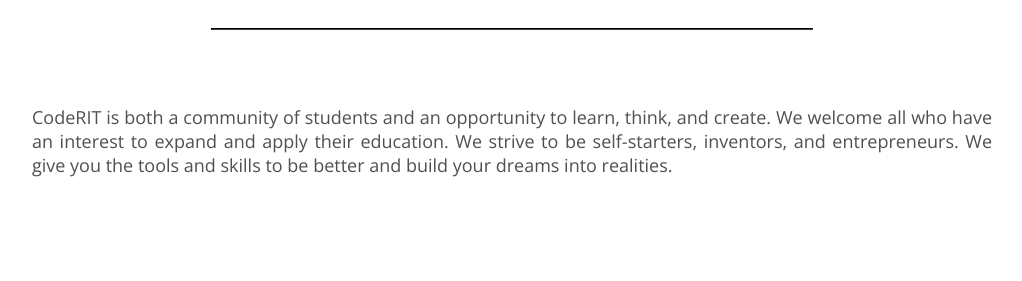
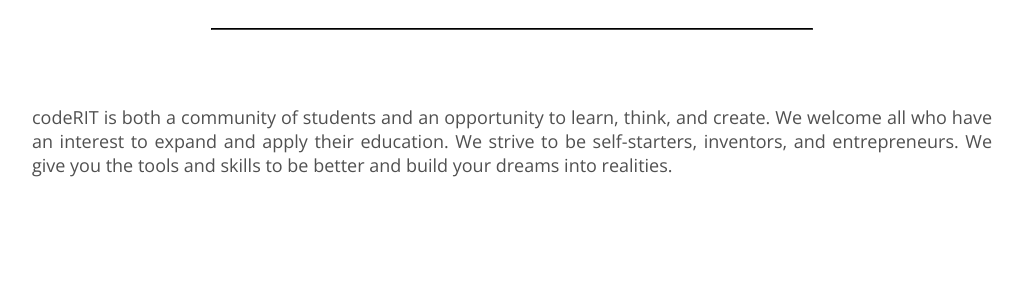
Before and after one commit to codeRIT/coderit.github.io, a Jekyll site: the page built from index.html, in a window 1280 px wide and 900 px high, scrolled down 1352 px, cut to the strip 155-436 px from the top of the window. Shown: the whole strip, without its empty margins (128-1150 px from the left). Built offline with Jekyll 4.4.1, drawn with Linux system fonts in a browser that asks for light colours; nearby versions of some CDN libraries; Markdown is read by kramdown in place of the engine named in the settings; comment, search, counter and statistics services are not loaded.

Commit message:
Fixed codeRIT capitalization

```diff
--- a/index.html
+++ b/index.html
@@ -29,7 +29,7 @@
     </div>
   </div>
   <hr />
-  <p id="mission">CodeRIT is both a community of students and an opportunity to learn, think, and create. We welcome all who have an interest to expand and apply their education. We strive to be self-starters, inventors, and entrepreneurs. We give you the tools and skills to be better and build your dreams into realities.</p>
+  <p id="mission">codeRIT is both a community of students and an opportunity to learn, think, and create. We welcome all who have an interest to expand and apply their education. We strive to be self-starters, inventors, and entrepreneurs. We give you the tools and skills to be better and build your dreams into realities.</p>
 </div>
 <div id="events" class="banner">
   <div class="section">
```
